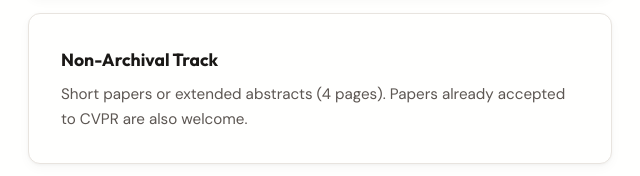
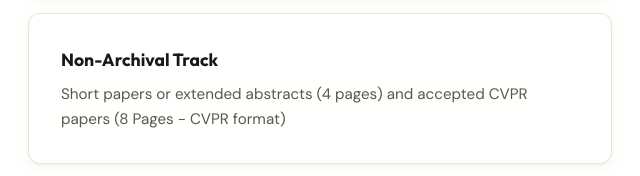
Before and after one commit to mmfm-workshop/mmfm-workshop.github.io, a website built with Vite: page index.html in a window 1280 px wide. Shown: the part 3110-3286 px from the top of the page, 4-644 px from the left. Built offline with nearby package versions, Linux system fonts and the light colour scheme.

Commit message:
Update non-archival track to include accepted CVPR papers

```diff
--- a/index.html
+++ b/index.html
@@ -145,8 +145,7 @@
                         </div>
                         <div class="track-card">
                             <h3>Non-Archival Track</h3>
-                            <p>Short papers or extended abstracts (4 pages). Papers already accepted to CVPR are also
-                                welcome.</p>
+                            <p>Short papers or extended abstracts (4 pages) and accepted CVPR papers (8 Pages - CVPR format)</p>
                         </div>
                         <p class="cfp-review-info">Papers will be peer-reviewed in a single blind format, and submissions need not be anonymized (but authors may choose to submit anonymously).</p>
                     </div>
```
